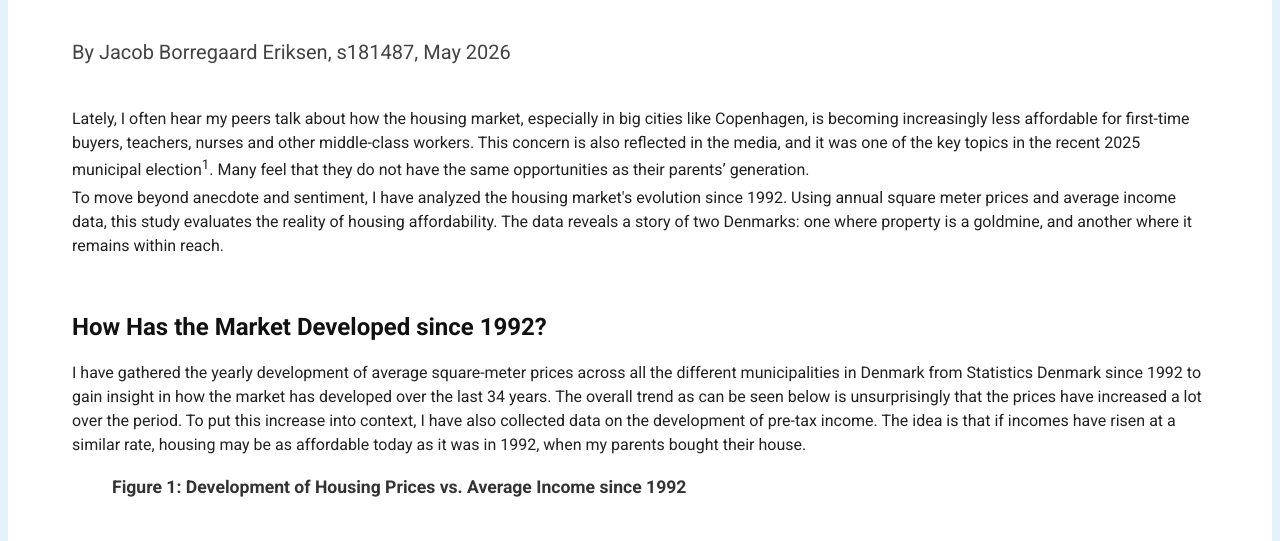
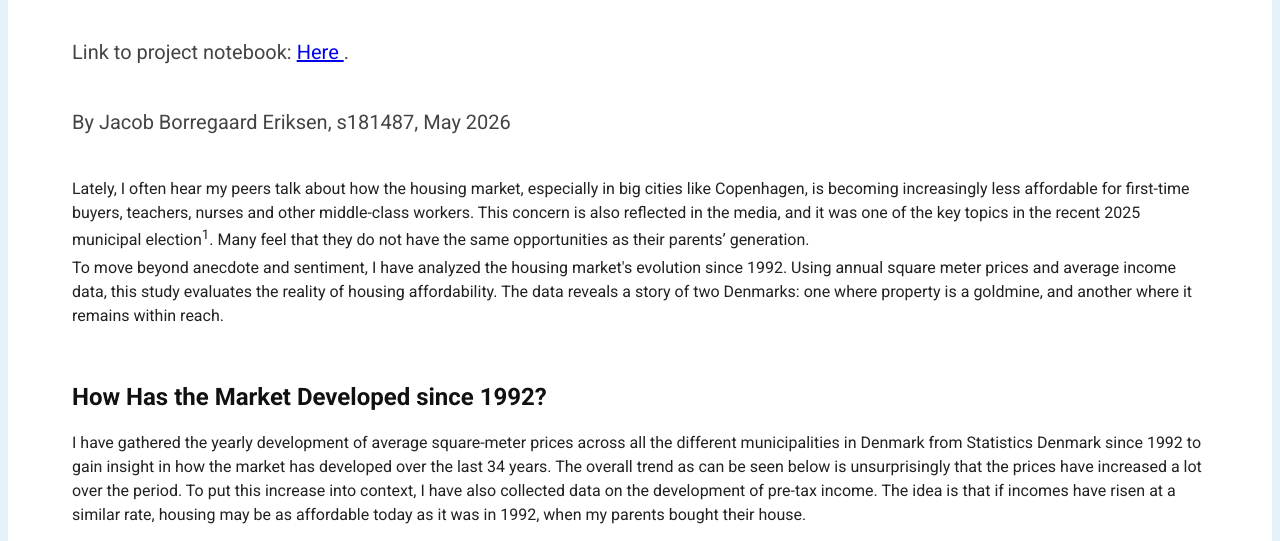
Before and after one commit to JBorregaardd/sda_project, a plain HTML site: page index.html in a window 1280 px wide. Shown: the part 220-761 px from the top of the page. Drawn offline with nearby package versions, Linux system fonts and the light colour scheme.

Commit message:
final changes again

```diff
--- a/index.html
+++ b/index.html
@@ -227,6 +227,8 @@
             line-height: 1.3;
             opacity: 0.85;
         }
+
+
     </style>
 </head>
 <body>
@@ -236,6 +238,12 @@
     <section id="intro">
         <h1 class="main-title">Is the Danish Housing Market Really Closing? </h1>
         <p class="main-subtitle">A data-driven study of how the housing prices have changed over the last 34 years across Denmark.</p>
+        <p class="main-subtitle">
+  Link to project notebook:
+  <a href="https://github.com/JBorregaardd/sda_project/blob/main/project_notebook.ipynb" target="_blank" rel="noopener noreferrer">
+    Here
+  </a>.
+</p>
         <p class="main-subtitle">By Jacob Borregaard Eriksen, s181487, May 2026</p>
         <p>Lately, I often hear my peers talk about how the housing market, especially in big cities like Copenhagen, is becoming increasingly less affordable for first-time buyers, teachers, nurses and other middle-class workers. This concern is also reflected in the media, and it was one of the key topics in the recent 2025 municipal election<sup>1</sup>. Many feel that they do not have the same opportunities as their parents’ generation.</p>
 
```
Also changed, not shown: 1 other file.
